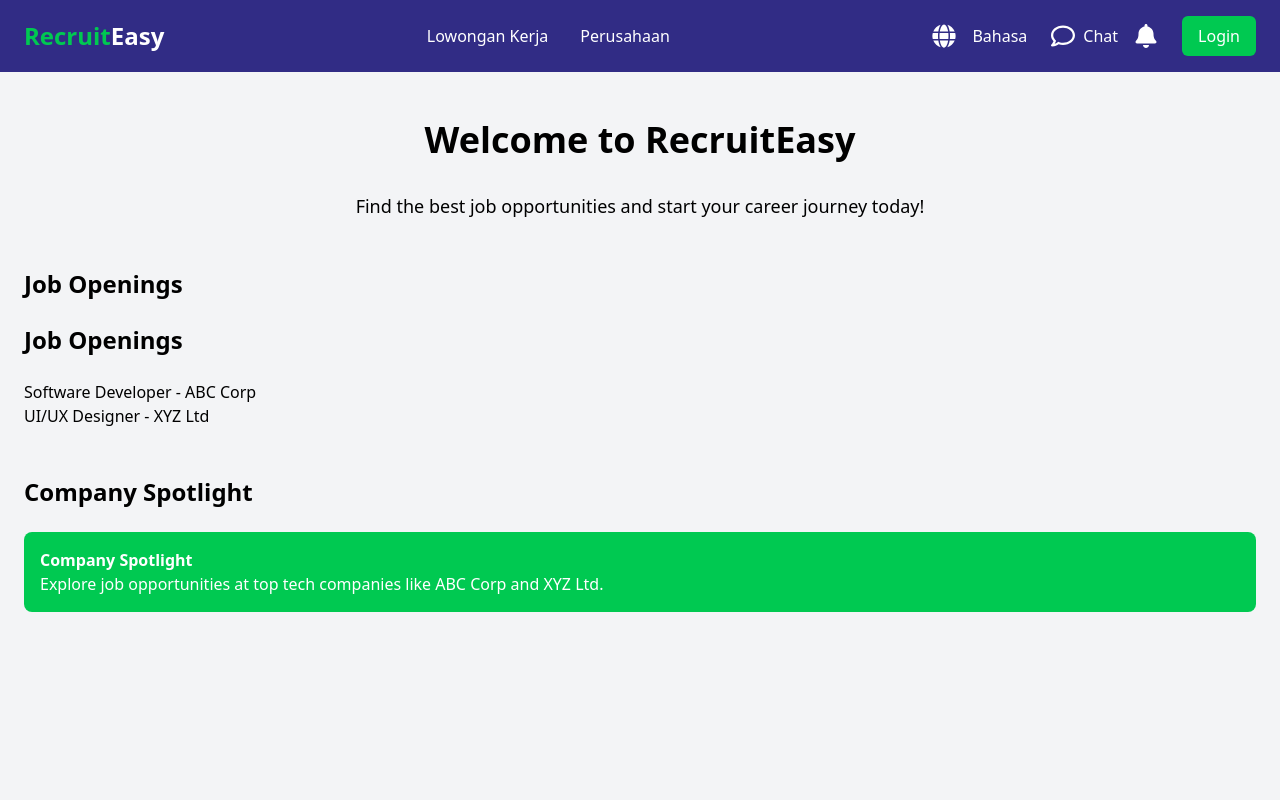
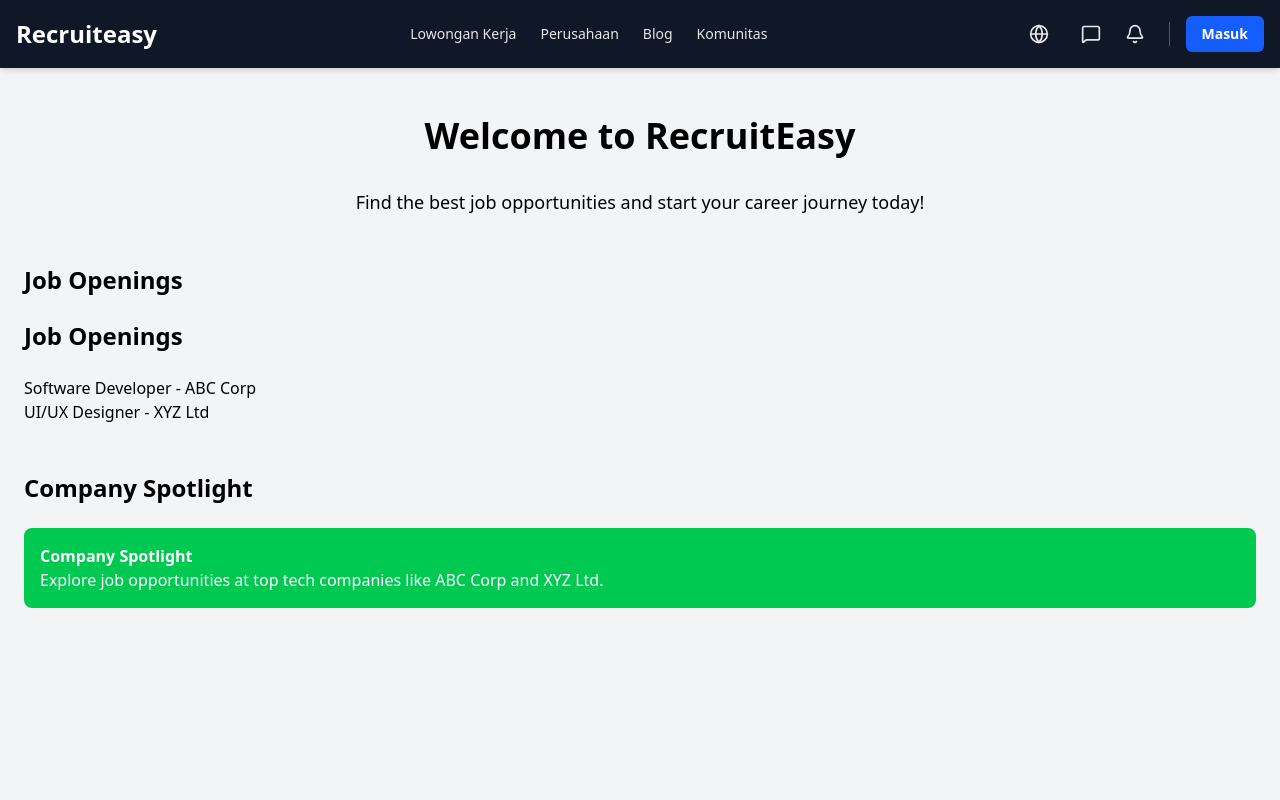
Before and after one commit to nabilrobbani84/recruitment_system, a Next.js app in the folder my-project/: page / in a window 1280 px wide. Shown: the top 800 px of the page. Built offline with nearby package versions, Linux system fonts and the light colour scheme.

Commit message:
Update Header.tsx

```diff
--- a/my-project/component/common/Header.tsx
+++ b/my-project/component/common/Header.tsx
@@ -1,161 +1,175 @@
+// src/components/common/Header.tsx
 "use client";
 
-import { useState } from 'react';
-import { useRouter } from 'next/navigation'; // Ini sudah benar untuk App Router
-import { FaRegComment, FaBell, FaGlobe, FaBars, FaTimes } from 'react-icons/fa';
+import { useState, useRef, useEffect } from 'react';
+import Link from 'next/link';
+import { useRouter } from 'next/navigation';
+import { useAuthStore } from '@/store/authStore'; // 1. Impor store otentikasi
+
+// 2. Menggunakan ikon dari lucide-react untuk tampilan yang lebih modern
+import {
+  Globe,
+  MessageSquare,
+  Bell,
+  Menu,
+  X,
+  ChevronDown,
+  User,
+  LogOut,
+  Settings
+} from 'lucide-react';
+
+// 3. Custom Hook untuk menutup dropdown saat klik di luar area
+function useOnClickOutside(ref: React.RefObject<HTMLDivElement>, handler: () => void) {
+  useEffect(() => {
+    const listener = (event: MouseEvent | TouchEvent) => {
+      if (!ref.current || ref.current.contains(event.target as Node)) {
+        return;
+      }
+      handler();
+    };
+    document.addEventListener('mousedown', listener);
+    document.addEventListener('touchstart', listener);
+    return () => {
+      document.removeEventListener('mousedown', listener);
+      document.removeEventListener('touchstart', listener);
+    };
+  }, [ref, handler]);
+}
 
 export default function Header() {
+  const { user, isAuthenticated, logout } = useAuthStore(); // Mengambil state dan action dari store
+
   const [isMenuOpen, setIsMenuOpen] = useState(false);
-  const [isNotificationOpen, setIsNotificationOpen] = useState(false);
-  const [isLanguageDropdownOpen, setIsLanguageDropdownOpen] = useState(false);
-  const [selectedLanguage, setSelectedLanguage] = useState('ID');
+  const [activeDropdown, setActiveDropdown] = useState<string | null>(null);
+
   const router = useRouter();
 
-  const handleLanguageChange = (language: string) => {
-    setSelectedLanguage(language);
-    setIsLanguageDropdownOpen(false);
-    // Logika untuk mengubah bahasa aplikasi bisa ditambahkan di sini
+  // Refs untuk setiap dropdown
+  const languageRef = useRef<HTMLDivElement>(null);
+  const notificationsRef = useRef<HTMLDivElement>(null);
+  const profileRef = useRef<HTMLDivElement>(null);
+
+  // Menggunakan custom hook
+  useOnClickOutside(languageRef, () => activeDropdown === 'language' && setActiveDropdown(null));
+  useOnClickOutside(notificationsRef, () => activeDropdown === 'notifications' && setActiveDropdown(null));
+  useOnClickOutside(profileRef, () => activeDropdown === 'profile' && setActiveDropdown(null));
+
+  const handleLogout = () => {
+    logout();
+    setActiveDropdown(null);
+    router.push('/'); // Redirect ke halaman utama setelah logout
   };
 
-  const toggleMobileMenu = () => {
-    setIsMenuOpen(!isMenuOpen);
-  };
-
-  const navigateToLogin = () => {
-    router.push('/login'); // Path yang benar untuk src/app/(auth)/login/page.tsx
-    if (isMenuOpen) { // Jika menu mobile terbuka, tutup setelah navigasi
-        setIsMenuOpen(false);
-    }
-  };
+  const mainNavLinks = [
+    { href: '/jobs', label: 'Lowongan Kerja' },
+    { href: '/companies', label: 'Perusahaan' },
+    { href: '/blog', label: 'Blog' },
+    { href: '/community', label: 'Komunitas' },
+  ];
 
   return (
-    <header className="bg-indigo-900 text-white py-4">
-      <div className="max-w-7xl mx-auto flex justify-between items-center px-6">
+    <header className="bg-gray-900 text-gray-200 shadow-md sticky top-0 z-50">
+      <div className="container mx-auto flex justify-between items-center p-4">
         {/* Logo */}
-        <div className="text-2xl font-semibold cursor-pointer" onClick={() => router.push('/')}>
-          <span className="text-green-500">Recruit</span>Easy
-        </div>
+        <Link href="/" className="text-2xl font-bold text-white">
+          Recruiteasy
+        </Link>
 
-        {/* Mobile Menu Toggle Button */}
-        <div className="md:hidden">
-          <button
-            onClick={toggleMobileMenu}
-            className="text-white focus:outline-none"
-          >
-            {isMenuOpen ? <FaTimes className="w-6 h-6" /> : <FaBars className="w-6 h-6" />}
-          </button>
-        </div>
-
-        {/* Navbar Links for Desktop */}
-        <nav className="hidden md:flex space-x-8">
-          <a href="/jobs" className="hover:text-green-500">Lowongan Kerja</a>
-          {/* Asumsi Anda punya halaman /companies untuk "Perusahaan" */}
-          <a href="/companies" className="hover:text-green-500">Perusahaan</a>
-          {/* <a href="/blog" className="hover:text-green-500">Blog</a>
-          <a href="/help" className="hover:text-green-500">Help Center</a> */}
+        {/* Navigasi Desktop */}
+        <nav className="hidden md:flex items-center gap-6">
+          {mainNavLinks.map(link => (
+            <Link key={link.href} href={link.href} className="text-sm font-medium hover:text-white transition-colors">
+              {link.label}
+            </Link>
+          ))}
         </nav>
 
-        {/* Container untuk item-item di kanan pada tampilan desktop */}
-        <div className="hidden md:flex items-center space-x-6">
-          {/* Language Selection Dropdown */}
-          <div className="relative">
-            <button
-              onClick={() => setIsLanguageDropdownOpen(!isLanguageDropdownOpen)}
-              className="flex items-center space-x-2 hover:text-green-500"
-            >
-              <FaGlobe className="w-6 h-6 text-white" />
-              <span className="ml-2 text-white">{selectedLanguage === 'ID' ? 'Bahasa' : 'English'}</span>
+        {/* Ikon dan Profil Pengguna (Desktop) */}
+        <div className="hidden md:flex items-center gap-4">
+          {/* Language Dropdown */}
+          <div className="relative" ref={languageRef}>
+            <button onClick={() => setActiveDropdown(activeDropdown === 'language' ? null : 'language')} className="flex items-center gap-1 hover:text-white p-2 rounded-full transition-colors">
+              <Globe size={20} />
             </button>
-            {isLanguageDropdownOpen && (
-              <div className="absolute top-10 right-0 bg-indigo-800 text-white rounded-lg shadow-lg w-40 p-4 z-10">
-                <ul className="space-y-2">
-                  <li
-                    className="hover:bg-indigo-700 p-2 rounded cursor-pointer"
-                    onClick={() => handleLanguageChange('ID')}
-                  >
-                    Bahasa Indonesia
-                  </li>
-                  <li
-                    className="hover:bg-indigo-700 p-2 rounded cursor-pointer"
-                    onClick={() => handleLanguageChange('EN')}
-                  >
-                    English
-                  </li>
-                </ul>
+            {activeDropdown === 'language' && (
+              <div className="absolute top-full right-0 mt-2 w-40 bg-gray-800 rounded-md shadow-lg border border-gray-700 p-2">
+                <a href="#" className="block px-4 py-2 text-sm hover:bg-gray-700 rounded">Bahasa</a>
+                <a href="#" className="block px-4 py-2 text-sm hover:bg-gray-700 rounded">English</a>
               </div>
             )}
           </div>
 
-          {/* Icons (Chat & Notifications) - Sesuaikan path jika perlu */}
-          <div className="flex items-center space-x-4">
-            <a href="/chat" className="flex items-center space-x-2 hover:text-green-500">
-              <FaRegComment className="w-6 h-6 text-white" />
-              <span className="hidden sm:block">Chat</span>
-            </a>
-            <div className="relative">
-              <button
-                onClick={() => setIsNotificationOpen(!isNotificationOpen)}
-                className="flex items-center space-x-2 hover:text-green-500"
-              >
-                <FaBell className="w-6 h-6 text-white" />
+          <div className="flex items-center gap-2">
+            <Link href="/chat" className="hover:text-white p-2 rounded-full transition-colors"><MessageSquare size={20} /></Link>
+            <div className="relative" ref={notificationsRef}>
+               <button onClick={() => setActiveDropdown(activeDropdown === 'notifications' ? null : 'notifications')} className="hover:text-white p-2 rounded-full transition-colors">
+                 <Bell size={20} />
+               </button>
+               {activeDropdown === 'notifications' && (
+                  <div className="absolute top-full right-0 mt-2 w-72 bg-gray-800 rounded-md shadow-lg border border-gray-700 p-3">
+                    <p className="font-semibold px-2">Notifikasi</p>
+                    {/* Isi Notifikasi */}
+                  </div>
+               )}
+            </div>
+          </div>
+
+          <div className="h-6 w-px bg-gray-600" />
+
+          {/* Kondisi Otentikasi */}
+          {isAuthenticated() && user ? (
+            <div className="relative" ref={profileRef}>
+              <button onClick={() => setActiveDropdown(activeDropdown === 'profile' ? null : 'profile')} className="flex items-center gap-2 hover:bg-gray-700 p-1.5 rounded-full transition-colors">
+                <span className="w-8 h-8 rounded-full bg-blue-500 flex items-center justify-center text-sm font-bold">{user.name.charAt(0)}</span>
+                <span className="font-medium text-sm">{user.name}</span>
+                <ChevronDown size={16} className={`transition-transform ${activeDropdown === 'profile' ? 'rotate-180' : ''}`} />
               </button>
-              {isNotificationOpen && (
-                <div className="absolute top-10 right-0 bg-indigo-800 text-white rounded-lg shadow-lg w-64 p-4 z-10">
-                  <p className="font-semibold text-lg">Notifikasi Baru</p>
-                  <ul className="mt-2 space-y-2">
-                    <li className="hover:bg-indigo-700 p-2 rounded">Pesan baru dari admin</li>
-                    <li className="hover:bg-indigo-700 p-2 rounded">Pembaruan lowongan pekerjaan</li>
-                    <li className="hover:bg-indigo-700 p-2 rounded">Reminder: Deadline besok</li>
-                  </ul>
+              {activeDropdown === 'profile' && (
+                <div className="absolute top-full right-0 mt-2 w-48 bg-gray-800 rounded-md shadow-lg border border-gray-700 p-2">
+                  <Link href="/profile" className="flex items-center gap-2 w-full px-3 py-2 text-sm hover:bg-gray-700 rounded"><User size={16}/>Profil</Link>
+                  <Link href="/settings" className="flex items-center gap-2 w-full px-3 py-2 text-sm hover:bg-gray-700 rounded"><Settings size={16}/>Pengaturan</Link>
+                  <div className="my-1 h-px bg-gray-700" />
+                  <button onClick={handleLogout} className="flex items-center gap-2 w-full px-3 py-2 text-sm text-red-400 hover:bg-red-500 hover:text-white rounded"><LogOut size={16}/>Keluar</button>
                 </div>
               )}
             </div>
-          </div>
+          ) : (
+            <Link href="/login" className="bg-blue-600 text-white px-4 py-2 rounded-md text-sm font-semibold hover:bg-blue-700 transition-colors">
+              Masuk
+            </Link>
+          )}
+        </div>
 
-          {/* Login Button (Desktop) */}
-          <div>
-            <button
-              onClick={navigateToLogin} // Ganti ke fungsi navigasi
-              className="px-4 py-2 bg-green-500 text-white rounded-md hover:bg-green-600"
-            >
-              Login
-            </button>
-          </div>
+        {/* Tombol Menu Mobile */}
+        <div className="md:hidden">
+          <button onClick={() => setIsMenuOpen(!isMenuOpen)} className="p-2">
+            {isMenuOpen ? <X size={24} /> : <Menu size={24} />}
+          </button>
         </div>
       </div>
 
-      {/* Mobile Menu Content */}
+      {/* Konten Menu Mobile */}
       {isMenuOpen && (
-        <div className="md:hidden bg-indigo-800 text-white py-4 px-6">
-          <nav className="space-y-4">
-            <a href="/jobs" className="block hover:text-green-500" onClick={() => setIsMenuOpen(false)}>Lowongan Kerja</a>
-            <a href="/companies" className="block hover:text-green-500" onClick={() => setIsMenuOpen(false)}>Perusahaan</a>
-            {/* <a href="/blog" className="block hover:text-green-500" onClick={() => setIsMenuOpen(false)}>Blog</a>
-            <a href="/help" className="block hover:text-green-500" onClick={() => setIsMenuOpen(false)}>Help Center</a> */}
-
-            <div className="mt-4 border-t border-indigo-700 pt-4">
-                <button
-                    onClick={() => { handleLanguageChange('ID'); }}
-                    className={`w-full text-left p-2 rounded ${selectedLanguage === 'ID' ? 'bg-indigo-700' : ''} hover:bg-indigo-600`}
-                >
-                    Bahasa Indonesia
-                </button>
-                <button
-                    onClick={() => { handleLanguageChange('EN'); }}
-                    className={`w-full text-left p-2 rounded ${selectedLanguage === 'EN' ? 'bg-indigo-700' : ''} hover:bg-indigo-600 mt-2`}
-                >
-                    English
-                </button>
-            </div>
-
-            {/* Login Button (Mobile) */}
-            <div className="mt-4">
-              <button
-                onClick={navigateToLogin} // Ganti ke fungsi navigasi
-                className="w-full py-2 bg-green-500 text-white rounded-md hover:bg-green-600"
-              >
-                Login
-              </button>
+        <div className="md:hidden bg-gray-900 border-t border-gray-700 px-4 pb-4">
+          <nav className="flex flex-col gap-2 mt-4">
+            {mainNavLinks.map(link => (
+              <Link key={link.href} href={link.href} onClick={() => setIsMenuOpen(false)} className="px-3 py-2 hover:bg-gray-800 rounded-md">
+                {link.label}
+              </Link>
+            ))}
+            {/* Tambahkan link lain untuk mobile di sini */}
+            <div className="mt-4 border-t border-gray-700 pt-4">
+               {isAuthenticated() && user ? (
+                 <div>
+                    <p className='px-3 text-sm text-gray-400'>Masuk sebagai {user.name}</p>
+                    <button onClick={handleLogout} className="flex items-center gap-2 w-full mt-2 px-3 py-2 text-sm text-red-400 hover:bg-red-500 hover:text-white rounded"><LogOut size={16}/>Keluar</button>
+                 </div>
+               ) : (
+                <Link href="/login" onClick={() => setIsMenuOpen(false)} className="bg-blue-600 text-white w-full block text-center py-2 rounded-md text-sm font-semibold hover:bg-blue-700 transition-colors">
+                  Masuk
+                </Link>
+               )}
             </div>
           </nav>
         </div>
```
